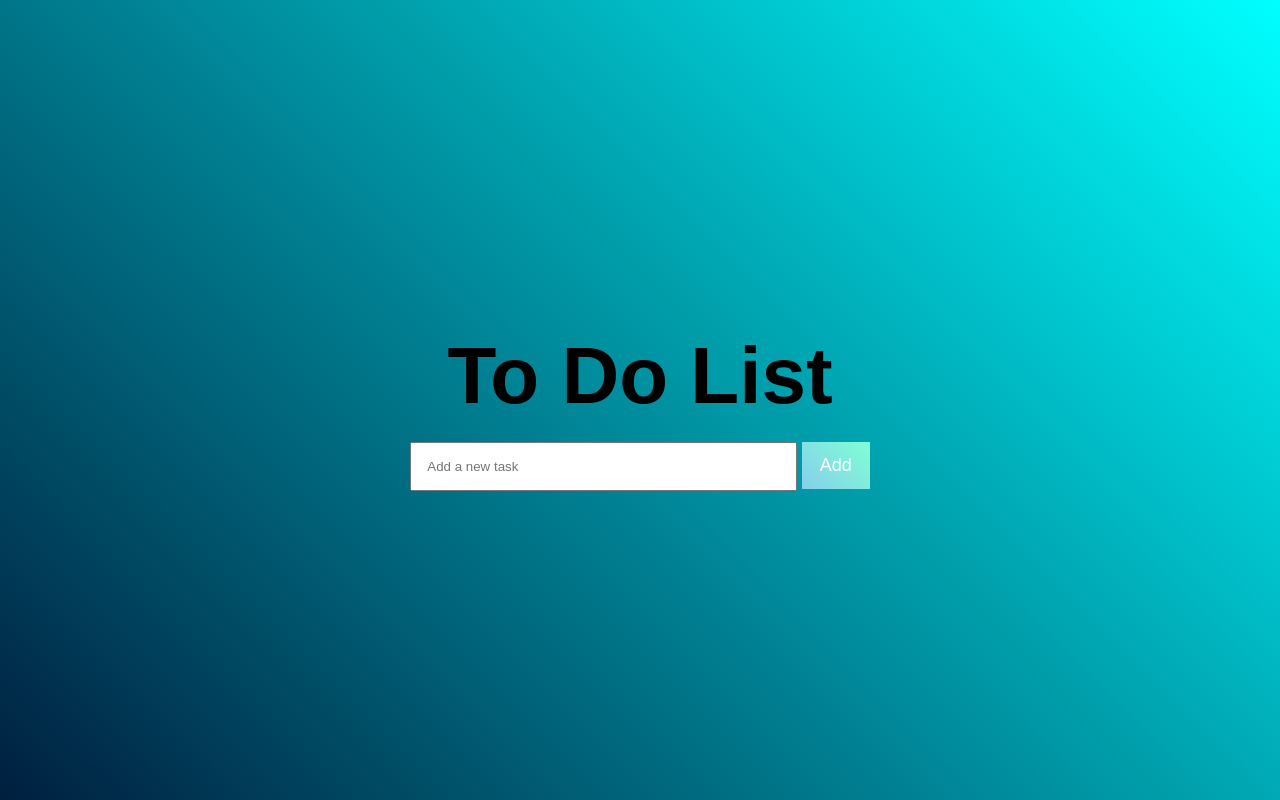
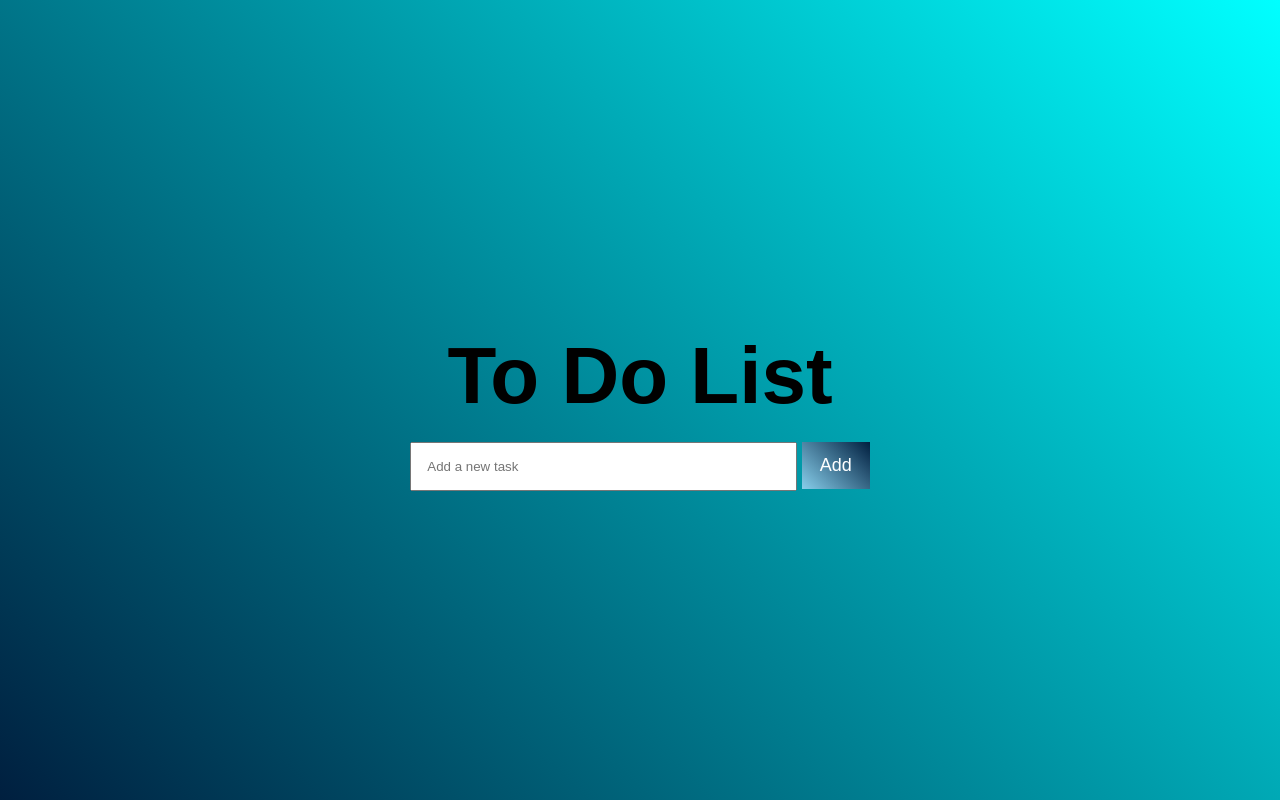
Before and after one commit to NthabisengLekolwana/ToDo, a website: page index.html in a window 1280 px wide. Drawn offline with Linux system fonts and the light colour scheme.

Commit message:
changed button color

```diff
--- a/style.css
+++ b/style.css
@@ -37,7 +37,7 @@ body{
     padding: 15px;
 }
 button{
-    background: linear-gradient(45deg,skyblue,aquamarine);
+    background: linear-gradient(45deg,skyblue,#001f3f);
     border: none;
     color: #fff;
     padding: 13px 18px;
```
